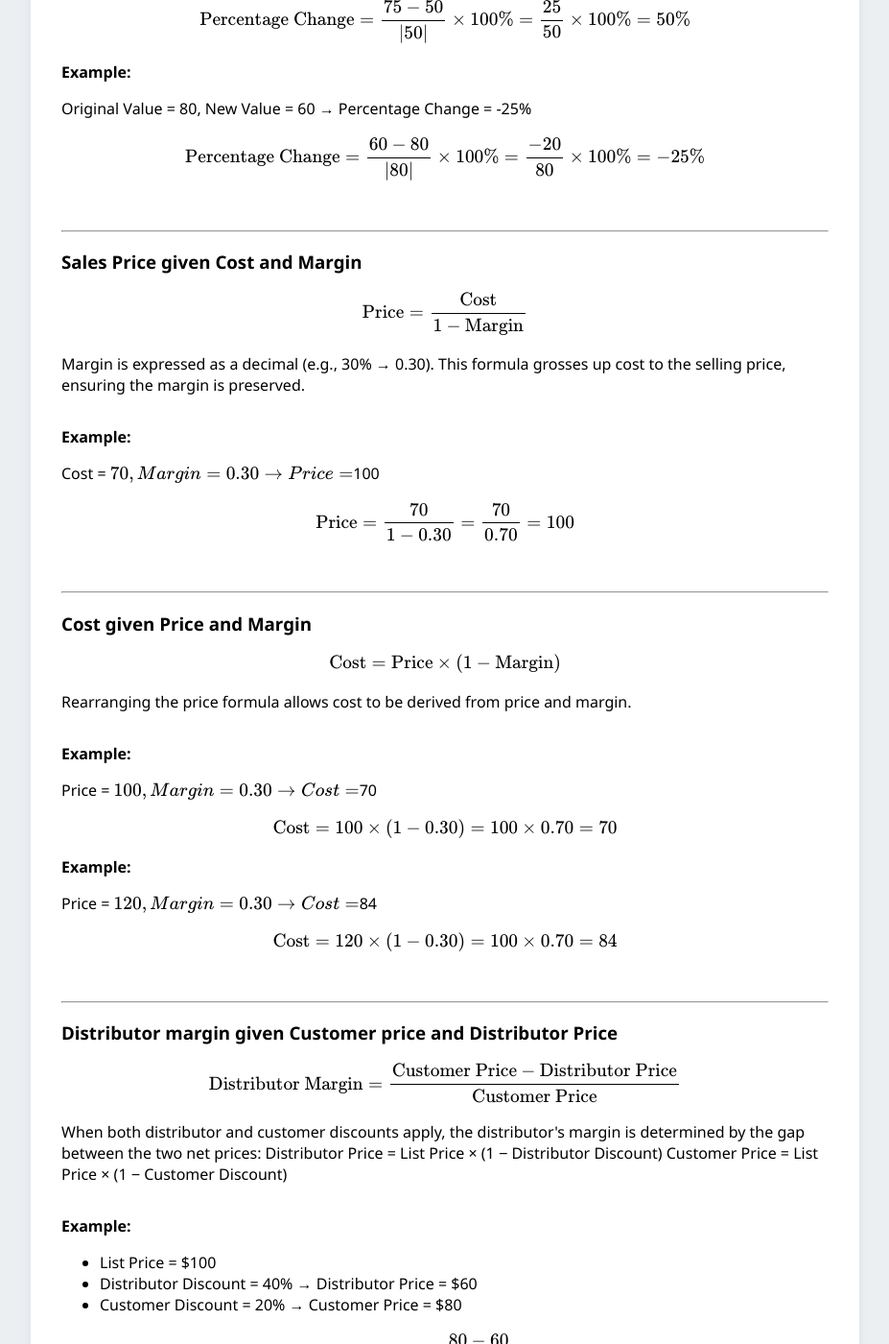
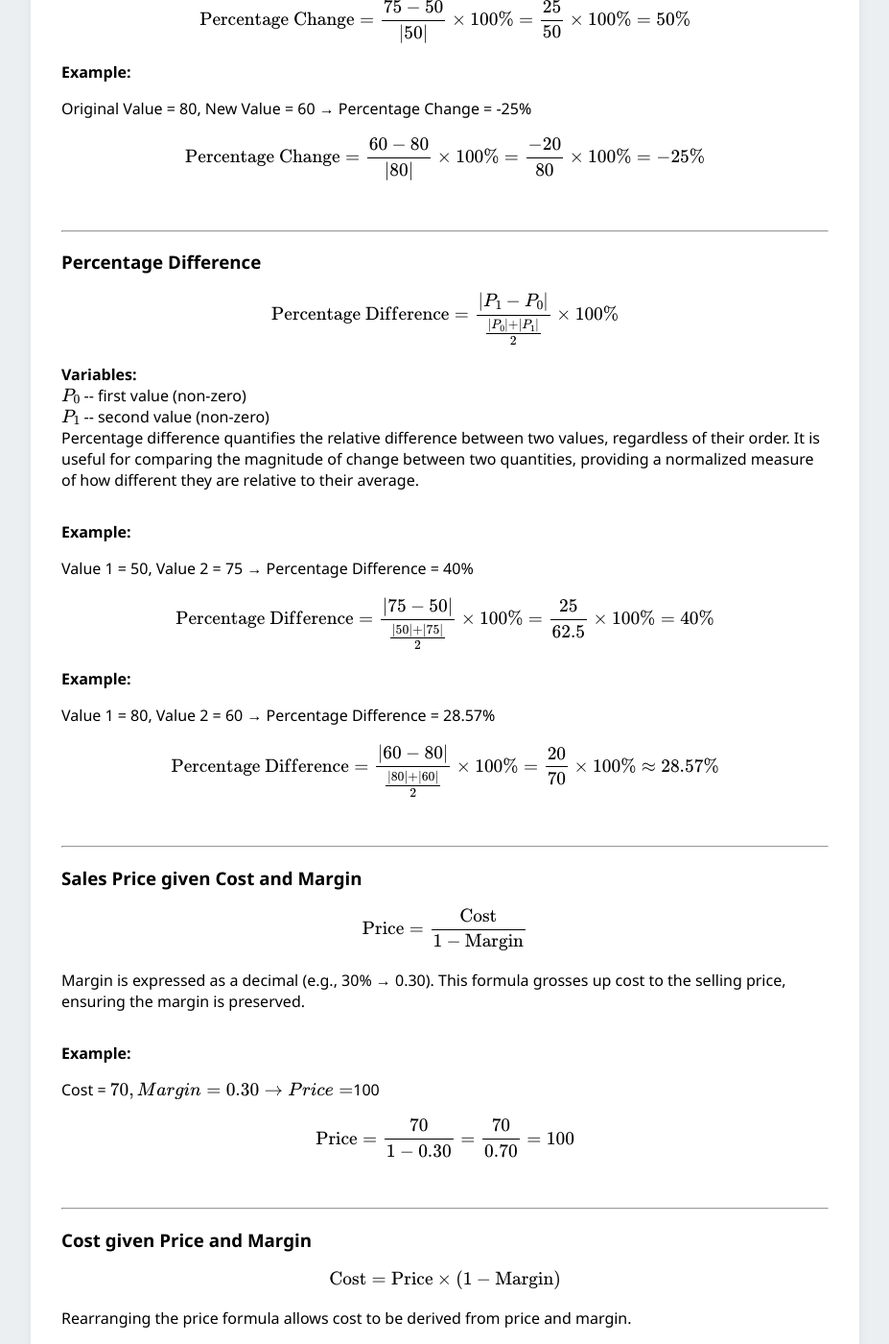
Before and after one commit to jaymcc2/product-sales-formulas, a Jekyll site: the page built from sales_math/index.md, in a window 1280 px wide and 1400 px high, scrolled down 657 px. Shown: the whole window at 96% size, without its empty margins (176-1103 px from the left). Built offline with Jekyll 4.4.1, drawn with Linux system fonts in a browser that asks for light colours.

Commit message:
Added the percentage difference formula

```diff
--- a/_data/formulas.yml
+++ b/_data/formulas.yml
@@ -74,6 +74,34 @@
       example-equation: |
         $$
         \text{Percentage Change} = \frac{60 - 80}{|80|} \times 100\% = \frac{-20}{80} \times 100\% = -25\%
+        $$
+
+# Percentage difference formula
+- id: percentage-difference
+  title: Percentage Difference
+  categories: [basic math]
+  tags: [price, cost, comparison]
+  equation: |
+    $$
+    \text{Percentage Difference} = \frac{|P_1 - P_0|}{\frac{|P_0| + |P_1|}{2}} \times 100\%
+    $$
+  variables:
+    - "$P_0$ -- first value (non-zero)"
+    - "$P_1$ -- second value (non-zero)"
+  comment: "Percentage difference quantifies the relative difference between two values, \
+            regardless of their order. It is useful for comparing the magnitude of change \
+            between two quantities, providing a normalized measure of how different they are \
+            relative to their average."
+  examples:
+    - example-comment: "Value 1 = 50, Value 2 = 75 → Percentage Difference = 40%"
+      example-equation: |
+        $$
+        \text{Percentage Difference} = \frac{|75 - 50|}{\frac{|50| + |75|}{2}} \times 100\% = \frac{25}{62.5} \times 100\% = 40\%
+        $$
+    - example-comment: "Value 1 = 80, Value 2 = 60 → Percentage Difference = 28.57%"
+      example-equation: |
+        $$
+        \text{Percentage Difference} = \frac{|60 - 80|}{\frac{|80| + |60|}{2}} \times 100\% = \frac{20}{70} \times 100\% \approx 28.57\%
         $$
 
 # Sales price given cost and margin
```
